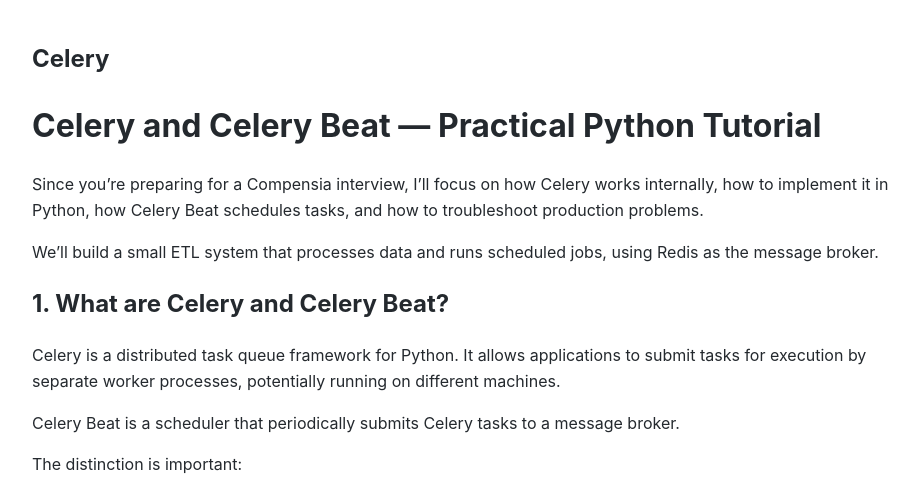
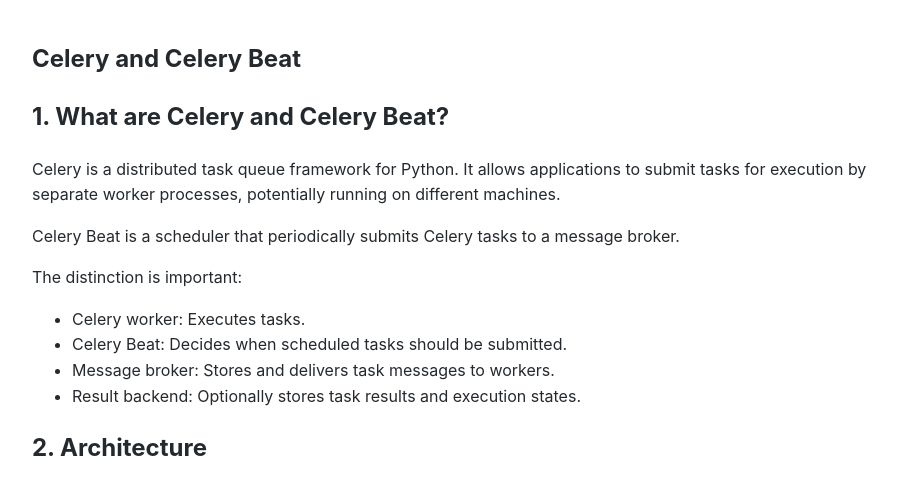
Before and after one commit to Michael-Lubinsky/michael-lubinsky.github.com, a Jekyll site: the page built from system_design/celery.md, in a window 1280 px wide and 900 px high, cut to the strip 0-483 px from the top of the window. Shown: the whole strip, without its empty margins (158-1077 px from the left). Built offline with Jekyll 4.4.1, drawn with Linux system fonts in a browser that asks for light colours; our own code applies the rules of GitHub Pages for plain Markdown files.

Commit message:
Revise Celery documentation introduction
Updated the introduction section of the Celery documentation to focus on Celery and Celery Beat, removing tutorial details.

```diff
--- a/system_design/celery.md
+++ b/system_design/celery.md
@@ -1,10 +1,4 @@
-## Celery
-
-# Celery and Celery Beat — Practical Python Tutorial
-
-Since you're preparing for a Compensia interview, I'll focus on how Celery works internally, how to implement it in Python, how Celery Beat schedules tasks, and how to troubleshoot production problems.
-
-We'll build a small ETL system that processes data and runs scheduled jobs, using Redis as the message broker.
+## Celery and Celery Beat
 
 ## 1. What are Celery and Celery Beat?
 
```
